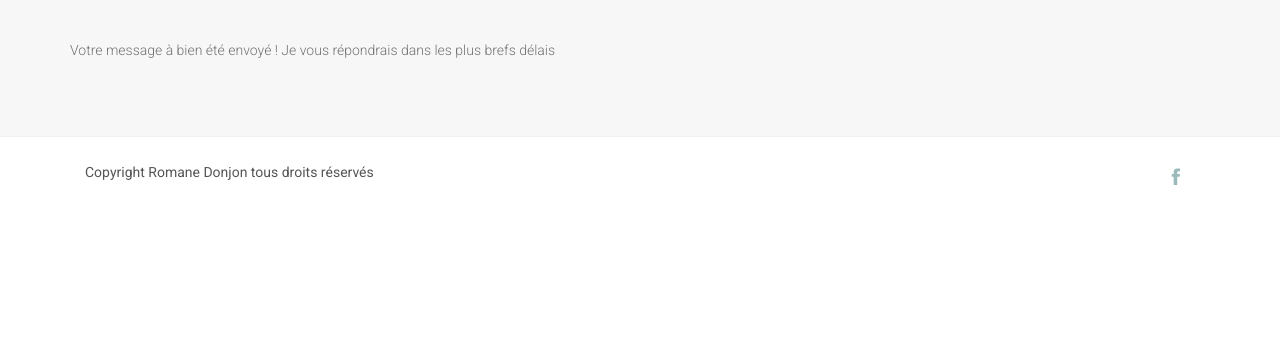
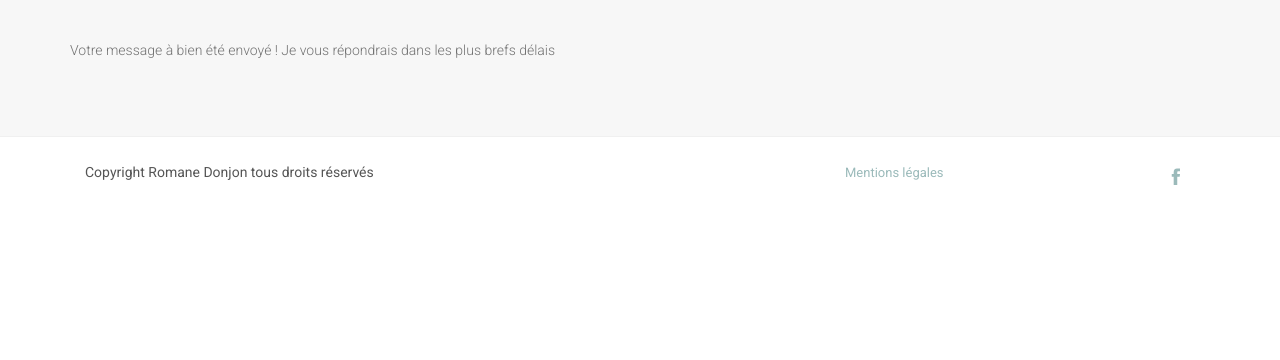
Before and after one commit to rdonjon/portfolio-rd, a PHP site: page /mail-send.html in a window 1280 px wide. Shown: the part 222-582 px from the top of the page. Run offline with PHP 8.4, Linux system fonts and the light colour scheme; some libraries are stand-ins or nearby versions; some web fonts are replaced.

Commit message:
Add legal mentions.

```diff
--- a/css/main.css
+++ b/css/main.css
@@ -552,6 +552,12 @@ figure figcaption p {
 }
 #footer .copyright a {
   color: #9BBABA;
+}
+#footer a.mentions-legales {
+ font-size: 13px;
+ margin-bottom: 0;
+ margin-top: 10px;
+ color: #9BBABA;
 }
 #footer .social {
   text-align: right;
--- a/mail-send.html
+++ b/mail-send.html
@@ -144,11 +144,16 @@
                   <div class="col-md-8">
                    Copyright Romane Donjon tous droits réservés<i class="fa fa-love"></i>
                  </div>
-               <div class="col-md-4">
+                 <div class="col-md-2">
+                    <a href="mentions-legales.html" class="mentions-legales">
+                      Mentions légales
+                    </a>
+                  </div>
+                  <div class="col-md-2">
                   <!-- Social Media -->
                   <ul class="social">
                     <li>
-                    <a href="http://wwww.fb.com/themefisher" class="Facebook">
+                      <a href="https://www.facebook.com/Romane-Donjon-Infographiste-Webdesigner-1979117415506081/?ref=page_internal" class="Facebook">
                         <i class="ion-social-facebook"></i>
                       </a>
                     </li>
```
Also changed, not shown: 404.html (+6 -1 lines), about.html (+6 -1 lines), contact.html (+6 -1 lines), index.html (+6 -1 lines), index.php (+6 -1 lines), infographie.html (+6 -1 lines), portfolio.html (+6 -1 lines), webdesign.html (+6 -1 lines). Lines whose indentation alone changed are shown as unchanged.
